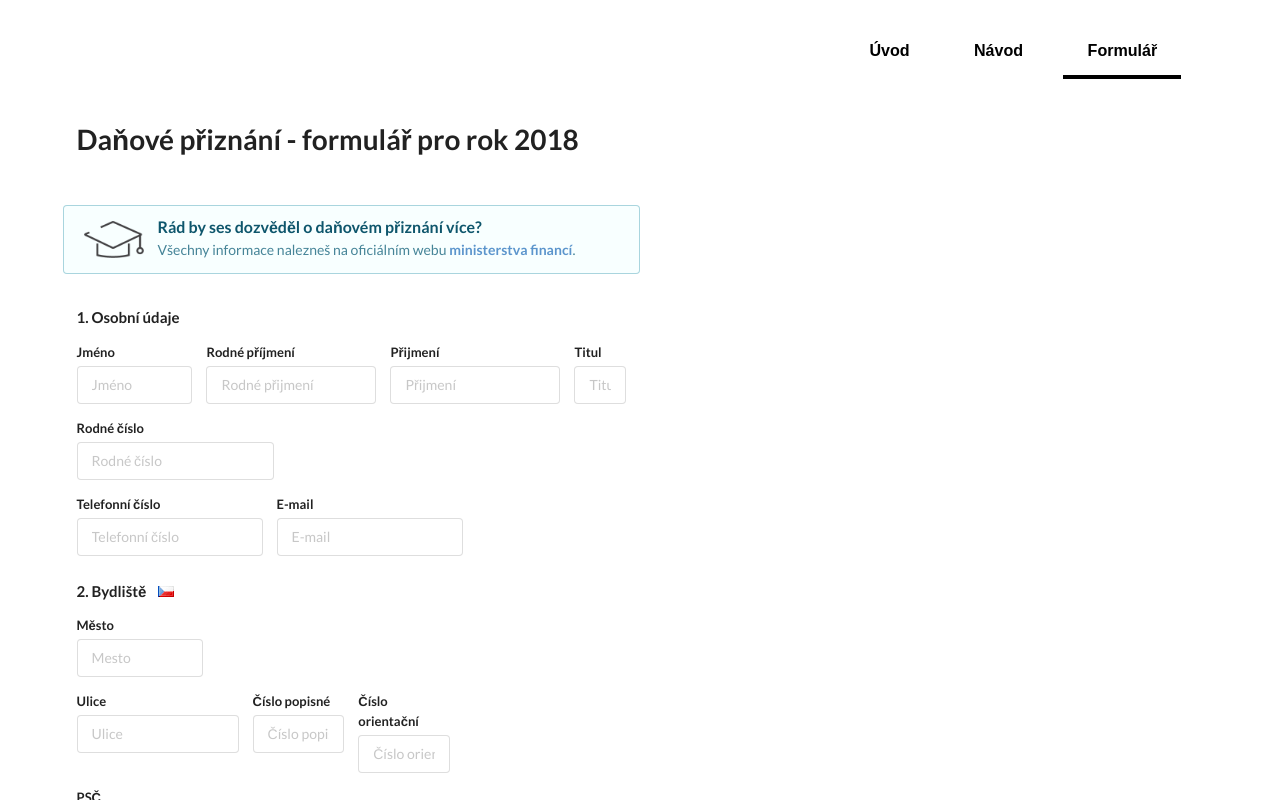
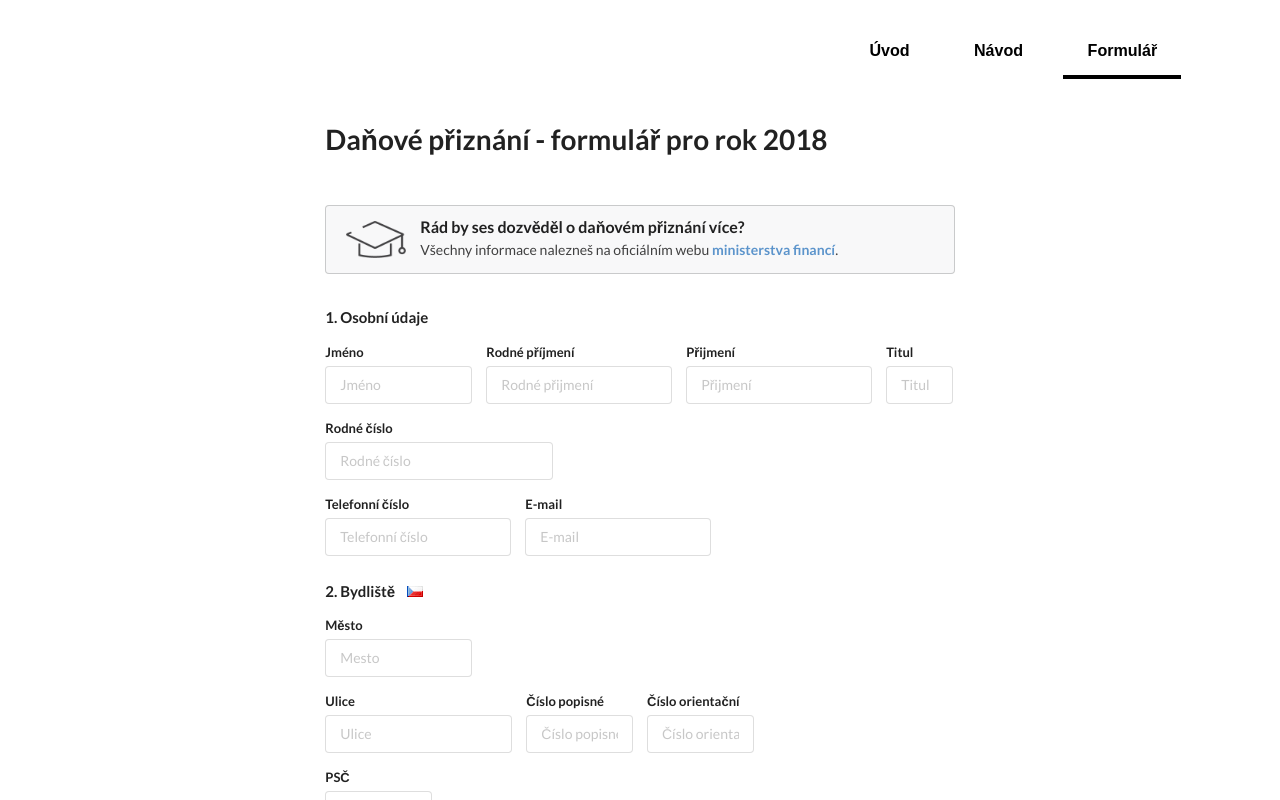
Before and after one commit to XuuRee/daneprostudenty, a React (Create React App) app in the folder daneprostudenty/: page / in a window 1280 px wide. Both pictures are taken after a click on the button "Formulář". Shown: the top 800 px of the page. Built offline with nearby package versions, Linux system fonts and the light colour scheme.

Commit message:
tax form, v2

```diff
--- a/daneprostudenty/src/Components/App.tsx
+++ b/daneprostudenty/src/Components/App.tsx
@@ -40,7 +40,7 @@ class App extends React.Component {
         <div className="ui container">
           <Menu page={this.state.page} onPageChange={this.handlePageChange} />
         </div>
-        <div className="ui container">
+        <div className="container">
           {content}
         </div>
     </div>
--- a/daneprostudenty/src/Components/Taxation.tsx
+++ b/daneprostudenty/src/Components/Taxation.tsx
@@ -17,9 +17,27 @@ class Taxation extends React.Component {
         descriptive_number: '',
         orientation_number: '',
         zip_code: '',
+        /* spouse */
+        spouse: false,
+        spouse_name: '',
+        spouse_surname: '',
+        spouse_degree: '',
+        spouse_personal_id: '',
+        spouse_months: '',
+        spouse_disability: false,
         /* other */
-        spouse: false,
+        help: undefined,
     }
+
+    /* help events */
+    handleStreetHelpChange = () => {
+        if (this.state.help === "streetHelp") {
+            this.setState({ help: undefined })
+        } else {
+            this.setState({ help: "streetHelp" })
+        }
+    }
+
 
     /* personal events */
     handleNameChange = (event: React.ChangeEvent<HTMLInputElement>) => this.setState({ name: event.target.value })
@@ -55,23 +73,42 @@ class Taxation extends React.Component {
         console.log(this.state.orientation_number)
         console.log(this.state.zip_code)
         console.log(this.state.spouse)
+        console.log(this.state.spouse_name)
+        console.log(this.state.spouse_surname)
+        console.log(this.state.spouse_degree)
+        console.log(this.state.spouse_personal_id)
+        console.log(this.state.spouse_months)
+        console.log(this.state.spouse_disability)
+        console.log(this.state.help)
     }
 
     render () {
+
+        const streetHelp =
+            <div className="ui info message">
+                <div className="header">Ulice</div>
+                <p>- pokud bydlíš na adrese, která žádnou ulici nemá, potom do tohoto pole vyplň název města.</p>
+            </div>
+
+        const spouseHelp =
+            <div className="ui info message">
+                <div className="header">Pozor!</div>
+                <p>Slevu na dani může uplatnit pouze jeden z vás.</p>
+            </div>
+
         return (
-            <div className="ui grid">
-                <div className="ui ten wide column grid">
+            <div className="row">
+                <div className="column" />
+                <div className="form-column" >
                     {/*
                     style={{ backgroundColor: "pink" }}
                     */}
                     <h1>Daňové přiznání - formulář pro rok 2018</h1>
                     <br />
-                    <div className="ui info icon message">
+                    <div className="ui icon message">
                         <img className="ui image" style={{ marginRight: "1em" }} width="60px" height="37px" alt="" src={school_hat_url} />
                         <div className="content">
-                            <div className="header">
-                                Rád by ses dozvěděl o daňovém přiznání více?
-                            </div>
+                            <div className="header">Rád by ses dozvěděl o daňovém přiznání více?</div>
                             <p>Všechny informace nalezneš na oficiálním webu <a href="https://www.financnisprava.cz/cs/dane-elektronicky/danovy-portal"><b>ministerstva financí</b></a>.</p>
                         </div>
                     </div>
@@ -122,7 +159,7 @@ class Taxation extends React.Component {
                         <div className="fields">
                             <div className="five wide field">
                                 <label>Ulice</label>
-                                <input type="text" placeholder="Ulice" value={this.state.street} onChange={this.handleStreetChange} />
+                                <input type="text" placeholder="Ulice" value={this.state.street} onClick={this.handleStreetHelpChange} onChange={this.handleStreetChange} />
                             </div>
                             <div className="three wide field">
                                 <label>Číslo popisné</label>
@@ -133,6 +170,7 @@ class Taxation extends React.Component {
                                 <input type="text" placeholder="Číslo orientační" value={this.state.orientation_number} onChange={this.handleOrientationNumberChange} />
                             </div>
                         </div>
+                        {this.state.help === "streetHelp" && streetHelp}
                         <div className="fields">
                             <div className="three wide field">
                                 <label>PSČ</label>
@@ -142,20 +180,63 @@ class Taxation extends React.Component {
                         <h4>3. Rodina</h4>
                         <div className="fields">
                             <div className="field ui checkbox">
-                                <input type="checkbox" name="Manžel/manželka" checked={this.state.spouse} onChange={this.handleSpouseChange} />
-                                <label>Manžel / Manželka</label>
+                                <input type="checkbox" name="Manžel / manželka" checked={this.state.spouse} onChange={this.handleSpouseChange} />
+                                <label>Mám manžela / manželku a chci uplatnit slevu.</label>
                             </div>
                         </div>
+                        {this.state.spouse && spouseHelp}
+                        {
+                            this.state.spouse &&
+                                <div className="fields">
+                                    <div className="four wide field">
+                                        <label>Jméno</label>
+                                        <input type="text" placeholder="Jméno" value={this.state.spouse_name} />
+                                    </div>
+                                    <div className="field">
+                                        <label>Přijmení</label>
+                                        <input type="text" placeholder="Přijmení" value={this.state.spouse_surname} />
+                                    </div>
+                                    <div className="two wide field">
+                                        <label>Titul</label>
+                                        <input type="text" placeholder="Titul" value={this.state.spouse_degree} />
+                                    </div>
+                                </div>
+                        }
+                        {
+                            this.state.spouse &&
+                                <div className="fields">
+                                     <div className="six wide field">
+                                        <label>Rodné číslo</label>
+                                        <input type="text" placeholder="Rodné číslo" value={this.state.spouse_personal_id} />
+                                    </div>
+                                </div>
+                        }
+                        {
+                            this.state.spouse &&
+                                <div className="fields">
+                                    <div className="field">
+                                        <label>Počet měsíců</label>
+                                        <input type="text" placeholder="Počet měsíců" value={this.state.spouse_months} />
+                                    </div>
+                                </div>
+                        }
+                        {
+                            this.state.spouse &&
+                                <React.Fragment>
+                                    <br />
+                                    <div className="fields">
+                                        <div className="field ui checkbox">
+                                            <input type="checkbox" name="Manžel / manželka" checked={this.state.spouse_disability} />
+                                            <label>ZTP</label>
+                                        </div>
+                                    </div>
+                                </React.Fragment>
+                        }
                         <br />
                         <button className="positive ui button" onClick={this.handleSubmitForm}>Odeslat formulář</button>
                     </div>
                 </div>
-                <div className="ui six wide column grid">
-                    {/*
-                    <h2>Vysvětlení</h2>
-                    <h4>V tomto sloupci najdeš všechny doplňující informace k jednotlivým položkám formuláře.</h4>
-                    */}
-                </div>
+                <div className="column" />
             </div>
         )
     }
--- a/daneprostudenty/src/Components/Tutorial.tsx
+++ b/daneprostudenty/src/Components/Tutorial.tsx
@@ -2,7 +2,7 @@ import React from 'react'
 
 const Tutorial: React.SFC = () => {
   return (
-    <div className="container">
+      <React.Fragment>
         <div className="row">
             <h1>1. Vyplň formulář</h1>
             <div className="row">
@@ -24,7 +24,7 @@ const Tutorial: React.SFC = () => {
         <div className="row">
             <h1>4. Zkontroluj si své údaje</h1>
         </div>
-    </div>
+    </React.Fragment>
   );
 }
 
--- a/daneprostudenty/src/Static/App.css
+++ b/daneprostudenty/src/Static/App.css
@@ -3,9 +3,10 @@
 	min-height: 100vh;
 }
 
+/* grid */
+
 .container {
 	margin: 0.75em;
-	/* background-color: red; */
 }
 
 .row {
@@ -21,6 +22,15 @@
 	flex-basis: 100%;
 	flex: 1;
 }
+
+.form-column {
+  display: flex;
+  flex-direction: column;
+  flex-basis: 100%;
+	flex: 2;
+}
+
+/* other */
 
 button:focus {
 	outline:0;
```
Also changed, not shown: daneprostudenty/src/Components/Taxation/Spouse.tsx (added, +7 -0 lines).
